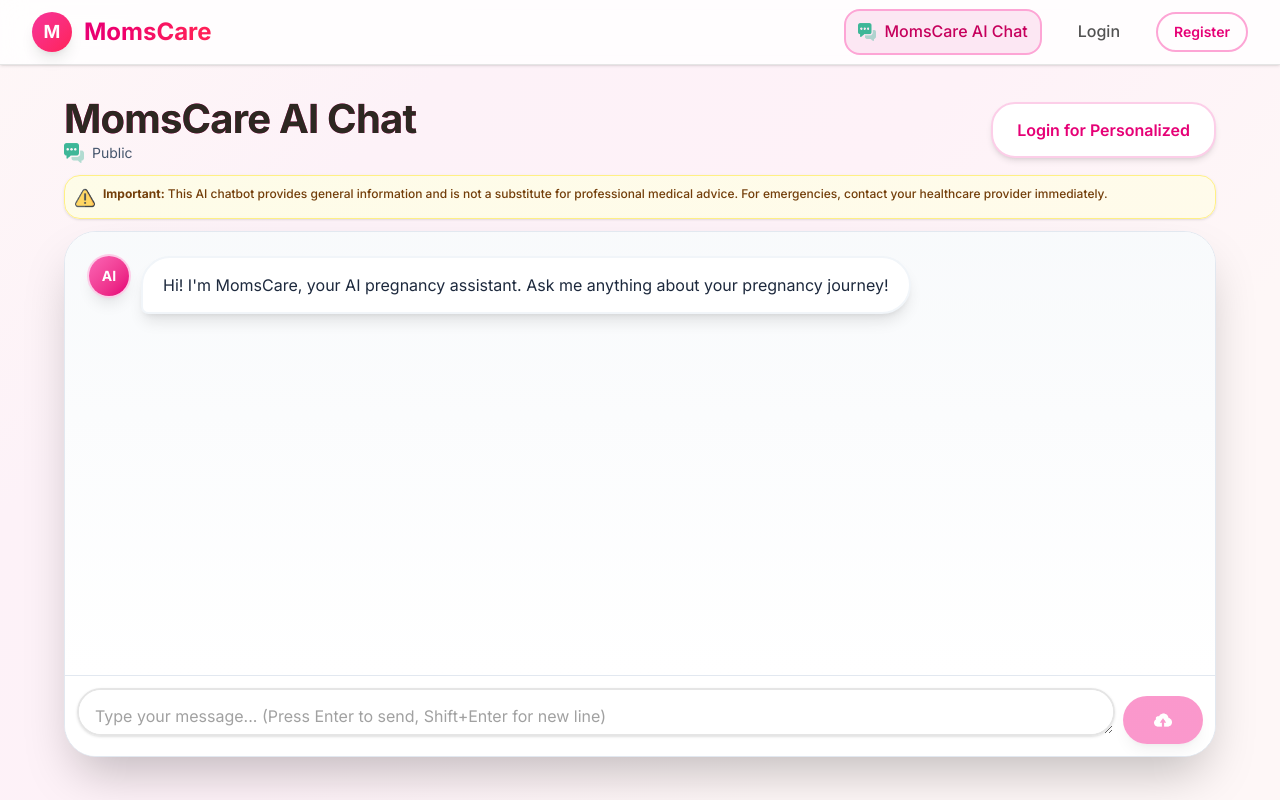
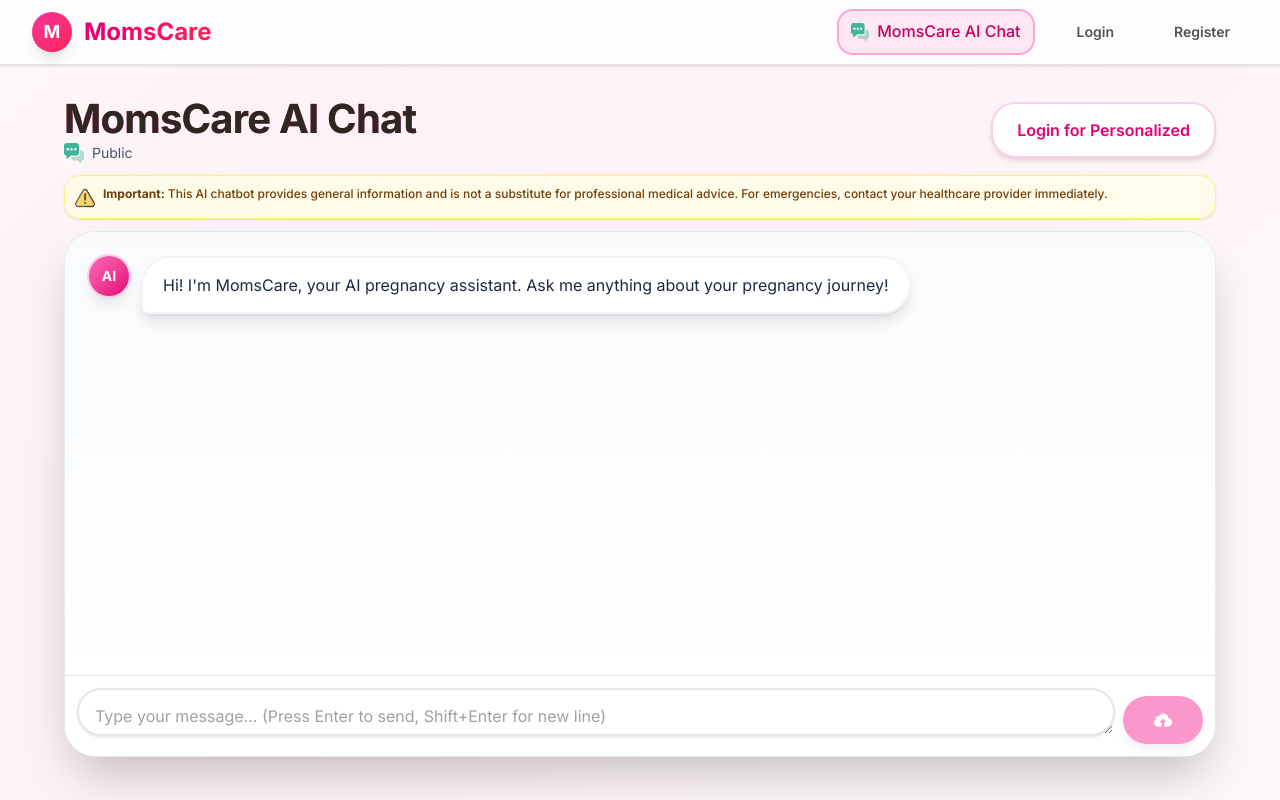
Before and after one commit to dev-fuadhasan/buildathon, a Next.js app: page /chat in a window 1280 px wide. Built offline with nearby package versions, Linux system fonts and the light colour scheme.

Commit message:
Fix login and register buttons to have same height, radius, and background fill

```diff
--- a/components/Layout.tsx
+++ b/components/Layout.tsx
@@ -79,22 +79,24 @@ export default function Layout({ children }: Props) {
             </Link>
             <Link
               href="/doctor/login"
-              className={`font-medium transition-colors px-3 py-2 rounded-lg cursor-pointer ${
+              className={`text-sm font-semibold transition-all px-4 py-2.5 rounded-lg cursor-pointer ${
                 pathname === "/doctor/login"
-                  ? "bg-pink-100 text-pink-700 border-2 border-pink-300"
+                  ? "bg-gradient-to-r from-pink-500 to-rose-500 text-white shadow-lg"
                   : pathname === "/doctor/register"
                   ? "text-pink-600 border-2 border-pink-300 bg-transparent"
-                  : "text-neutral-600 hover:text-pink-600 hover:bg-pink-50"
+                  : "text-neutral-600 hover:text-pink-600 hover:bg-pink-50 border-2 border-transparent"
               }`}
             >
               Login
             </Link>
             <Link
               href="/doctor/register"
-              className={`text-sm px-4 py-2 rounded-xl font-semibold transition-all cursor-pointer ${
+              className={`text-sm font-semibold transition-all px-4 py-2.5 rounded-lg cursor-pointer ${
                 pathname === "/doctor/register"
                   ? "bg-gradient-to-r from-pink-500 to-rose-500 text-white shadow-lg"
-                  : "text-pink-600 border-2 border-pink-300 bg-transparent"
+                  : pathname === "/doctor/login"
+                  ? "text-pink-600 border-2 border-pink-300 bg-transparent"
+                  : "text-neutral-600 hover:text-pink-600 hover:bg-pink-50 border-2 border-transparent"
               }`}
             >
               Register
@@ -118,22 +120,24 @@ export default function Layout({ children }: Props) {
             </Link>
             <Link
               href="/mother/login"
-              className={`font-medium transition-colors px-3 py-2 rounded-lg cursor-pointer ${
+              className={`text-sm font-semibold transition-all px-4 py-2.5 rounded-lg cursor-pointer ${
                 pathname === "/mother/login"
-                  ? "bg-pink-100 text-pink-700 border-2 border-pink-300"
+                  ? "bg-gradient-to-r from-pink-500 to-rose-500 text-white shadow-lg"
                   : pathname === "/mother/register"
                   ? "text-pink-600 border-2 border-pink-300 bg-transparent"
-                  : "text-neutral-600 hover:text-pink-600 hover:bg-pink-50"
+                  : "text-neutral-600 hover:text-pink-600 hover:bg-pink-50 border-2 border-transparent"
               }`}
             >
               Login
             </Link>
             <Link
               href="/mother/register"
-              className={`text-sm px-4 py-2 rounded-xl font-semibold transition-all cursor-pointer ${
+              className={`text-sm font-semibold transition-all px-4 py-2.5 rounded-lg cursor-pointer ${
                 pathname === "/mother/register"
                   ? "bg-gradient-to-r from-pink-500 to-rose-500 text-white shadow-lg"
-                  : "text-pink-600 border-2 border-pink-300 bg-transparent"
+                  : pathname === "/mother/login"
+                  ? "text-pink-600 border-2 border-pink-300 bg-transparent"
+                  : "text-neutral-600 hover:text-pink-600 hover:bg-pink-50 border-2 border-transparent"
               }`}
             >
               Register
```
